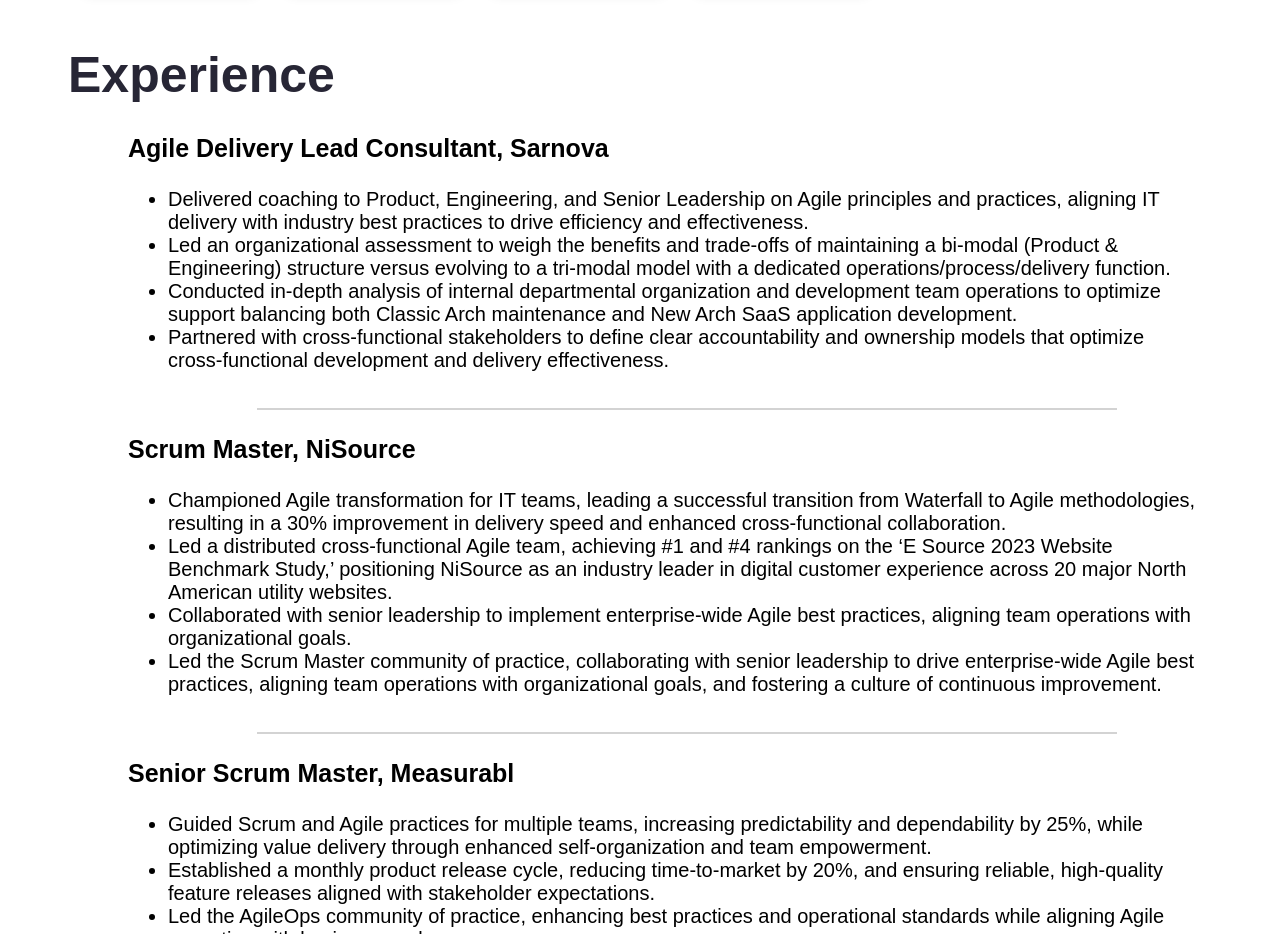
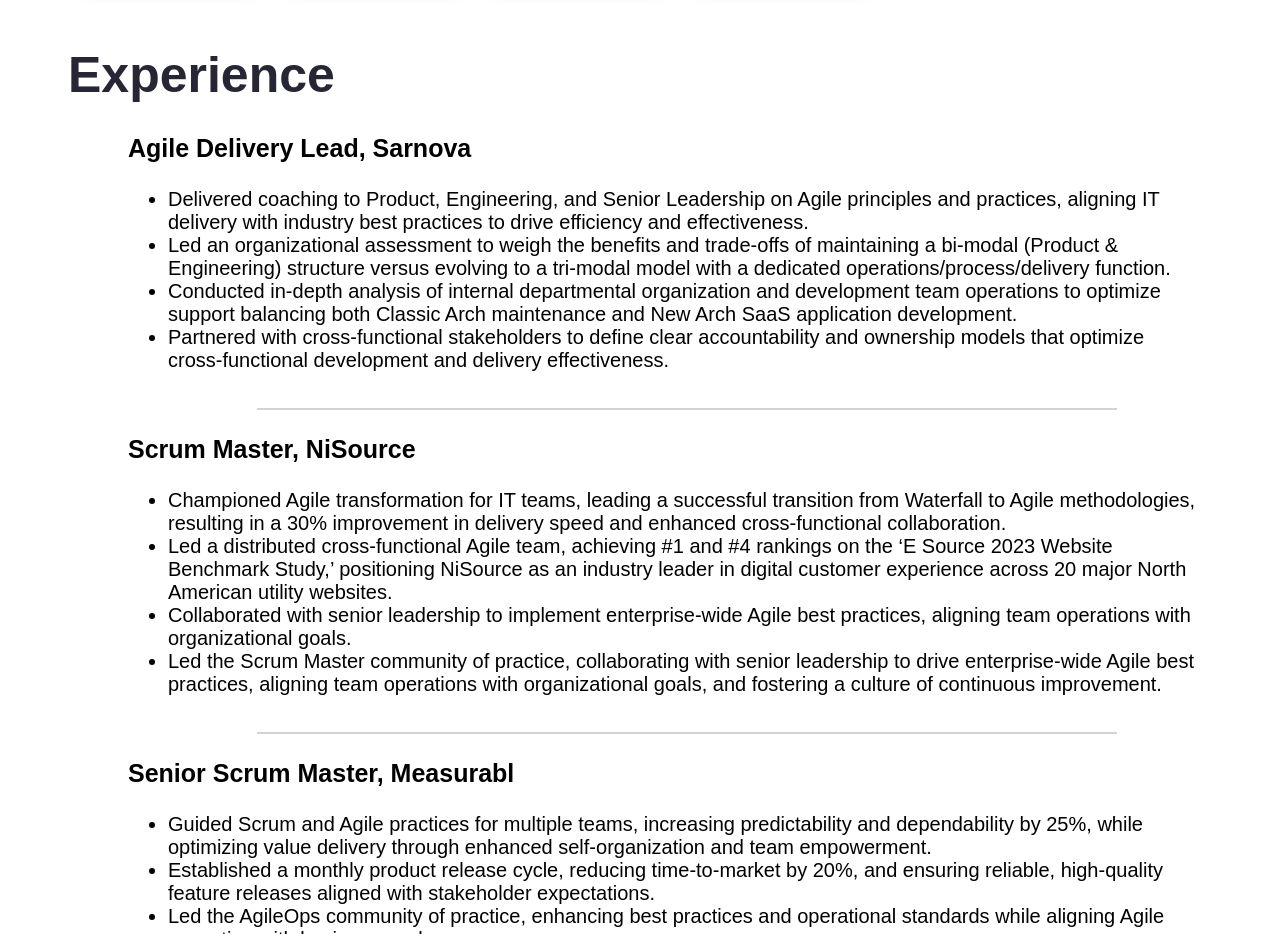
Before and after one commit to cvanduyn/resume, a plain HTML site: page index.html in a window 1280 px wide. Shown: the part 2500-3434 px from the top of the page. Drawn offline with Linux system fonts and the light colour scheme; a script that the page names is missing.

Commit message:
verbiage updates

```diff
--- a/index.html
+++ b/index.html
@@ -222,7 +222,7 @@
       <div style="clear:both;"></div>
         <div id="experience-container" class="experience-container">
           <div class="experience-card">
-            <h3>Agile Delivery Lead Consultant, <a href="https://www.sarnova.com/" target="_blank" class="no-link-style">Sarnova</a></h3>
+            <h3>Agile Delivery Lead, <a href="https://www.sarnova.com/" target="_blank" class="no-link-style">Sarnova</a></h3>
             <ul>
               <li>Delivered coaching to Product, Engineering, and Senior Leadership on Agile principles and practices, aligning IT delivery with industry best practices to drive efficiency and effectiveness.</li>
               <li>Led an organizational assessment to weigh the benefits and trade-offs of maintaining a bi-modal (Product & Engineering) structure versus evolving to a tri-modal model with a dedicated operations/process/delivery function.</li>
```
